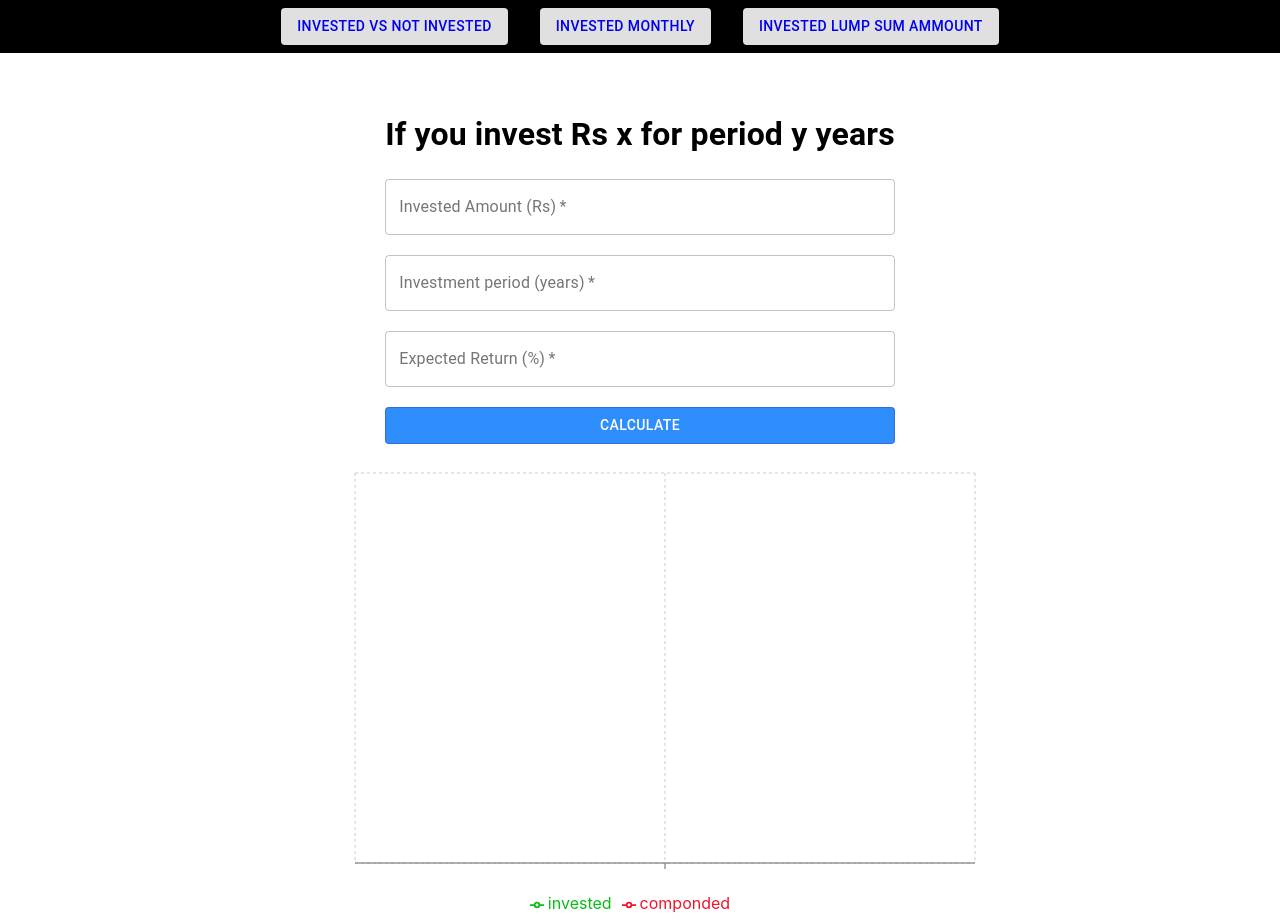
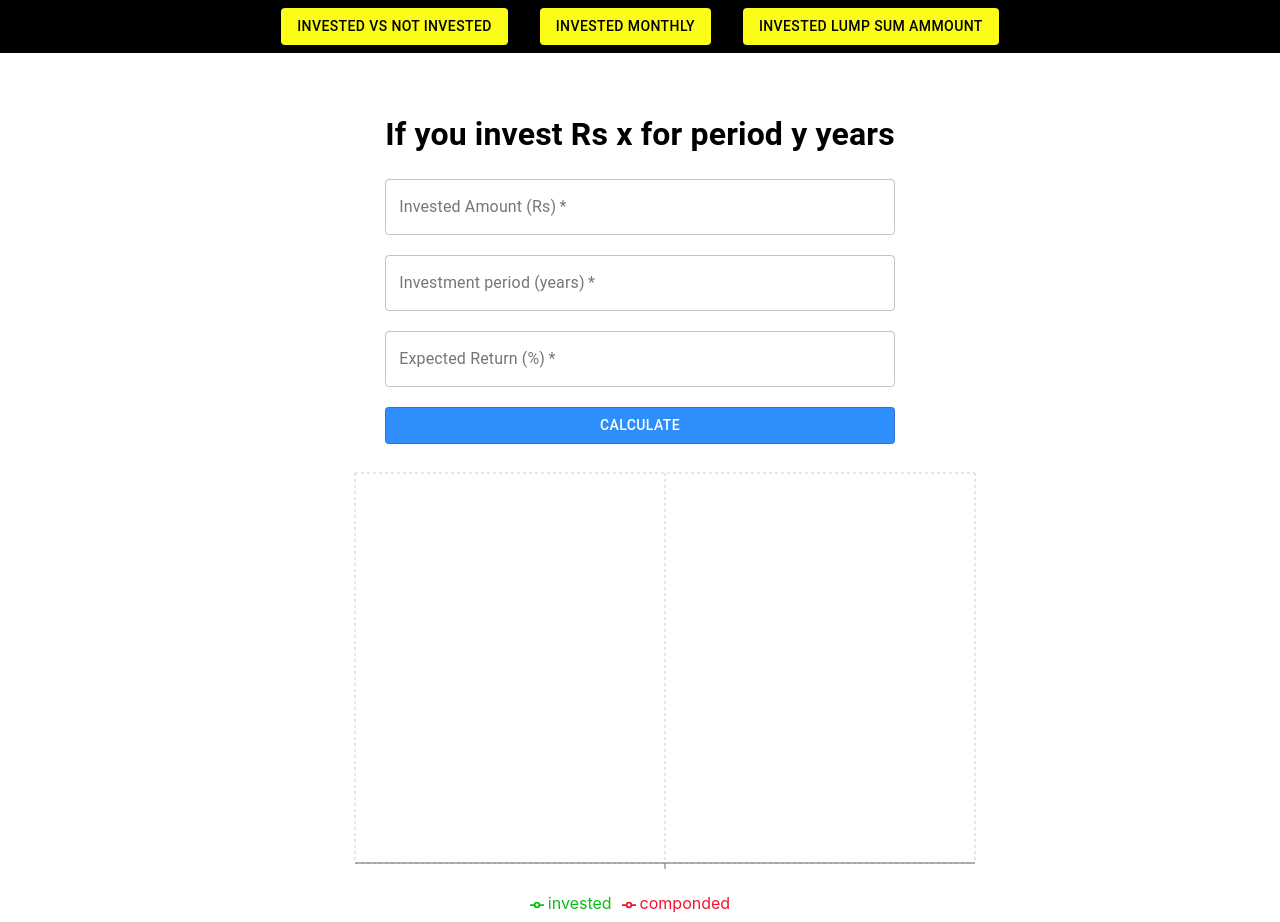
Before and after one commit to nikhilmaske-2001/FinoJR, a React (Create React App) app: page /lumpsum in a window 1280 px wide. Built offline with nearby package versions, Linux system fonts and the light colour scheme.

Commit message:
change button colors

```diff
--- a/src/pages/ComparePage/Compare.js
+++ b/src/pages/ComparePage/Compare.js
@@ -13,22 +13,40 @@ function Compare() {
       <div>
         <div class="headers">
           <Box px={2} py={1}>
-            <Button variant="contained">
-              <Link to="/diff" style={{ textDecoration: "none" }}>
+            <Button
+              style={{ backgroundColor: "#fcfc19", color: "#f5f2f3" }}
+              variant="contained"
+            >
+              <Link
+                to="/diff"
+                style={{ textDecoration: "none", color: "#050505" }}
+              >
                 Invested VS Not Invested
               </Link>
             </Button>
           </Box>
           <Box px={2} py={1}>
-            <Button variant="contained">
-              <Link to="/monthly" style={{ textDecoration: "none" }}>
+            <Button
+              style={{ backgroundColor: "#fcfc19", color: "#f5f2f3" }}
+              variant="contained"
+            >
+              <Link
+                to="/monthly"
+                style={{ textDecoration: "none", color: "#050505" }}
+              >
                 Invested Monthly
               </Link>
             </Button>
           </Box>
           <Box px={2} py={1}>
-            <Button variant="contained">
-              <Link to="/lumpsum" style={{ textDecoration: "none" }}>
+            <Button
+              style={{ backgroundColor: "#fcfc19", color: "#f5f2f3" }}
+              variant="contained"
+            >
+              <Link
+                to="/lumpsum"
+                style={{ textDecoration: "none", color: "#050505" }}
+              >
                 Invested Lump Sum ammount
               </Link>
             </Button>
```
